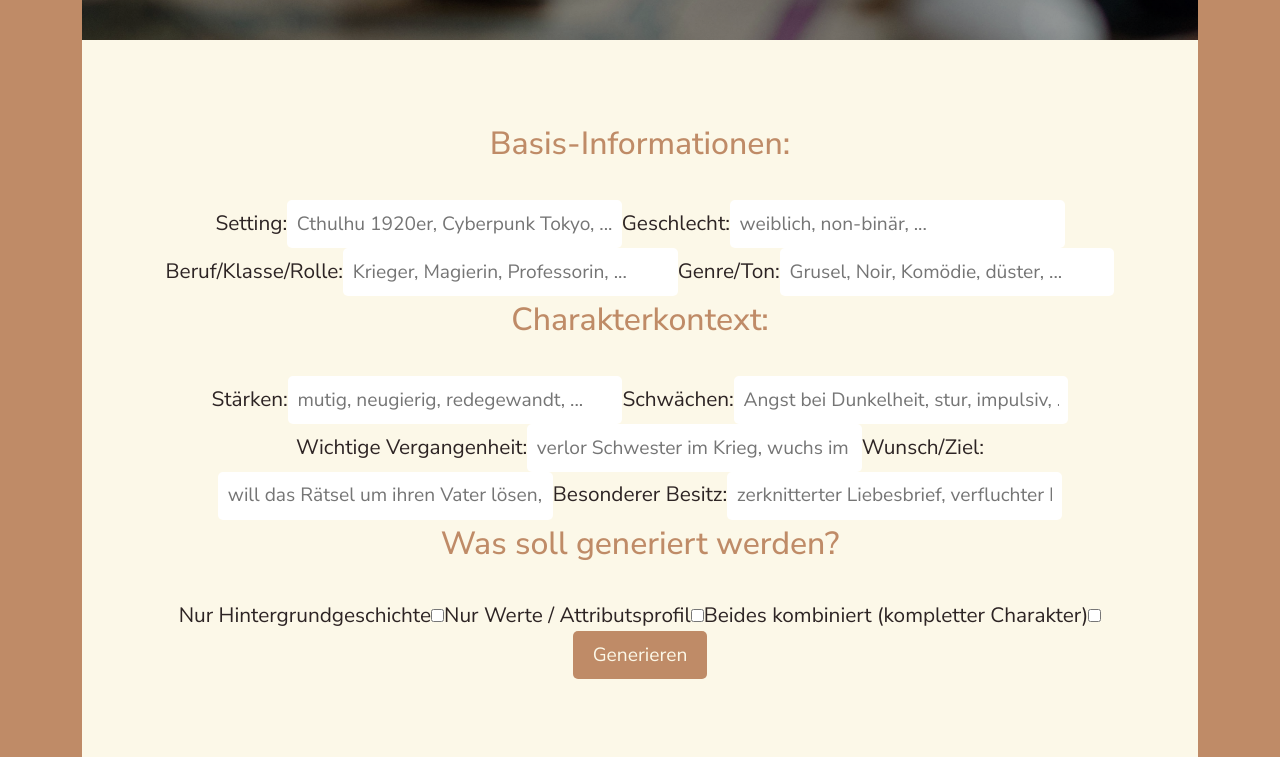
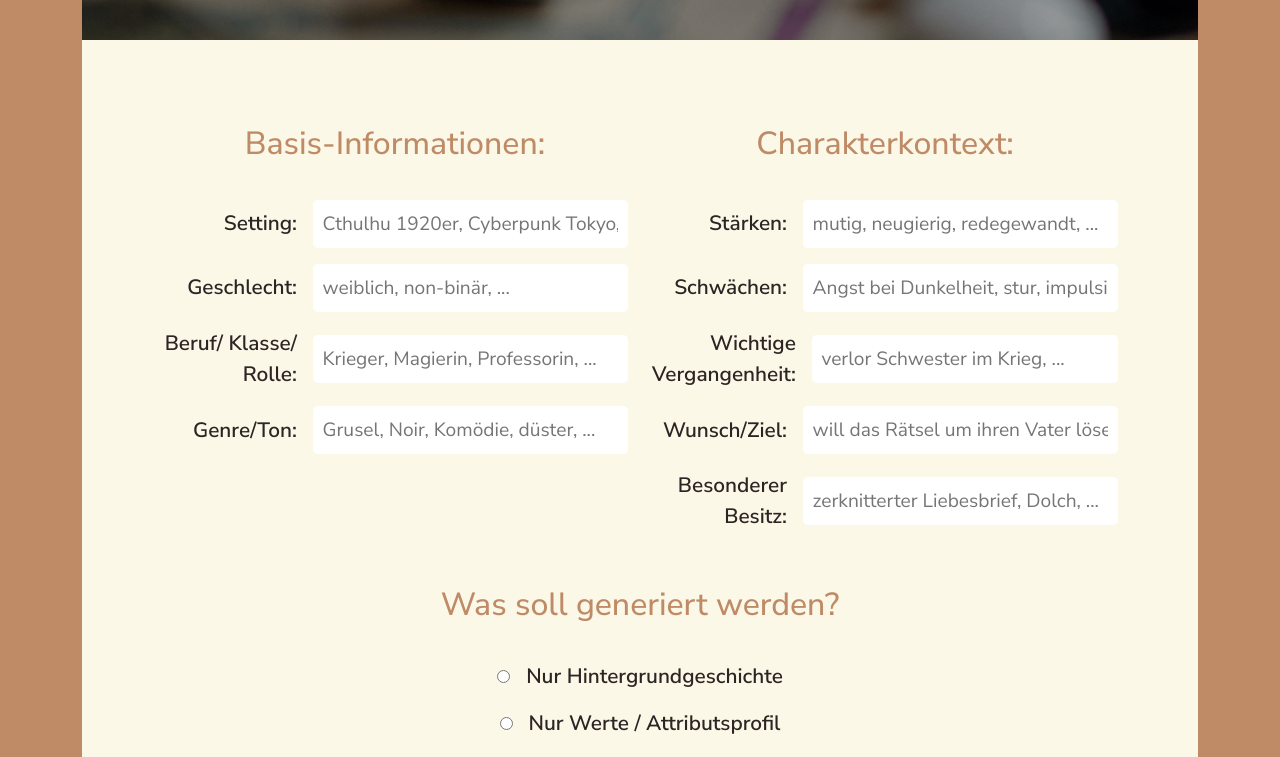
Before and after one commit to Anthophila1909/pen-and-paper-figure-generator, a React (Create React App) app: page / in a window 1280 px wide. Shown: the part 280-1037 px from the top of the page. Built offline with nearby package versions, Linux system fonts and the light colour scheme.

Commit message:
CSS: Form

```diff
--- a/src/GeneratorApp.css
+++ b/src/GeneratorApp.css
@@ -12,25 +12,63 @@
   margin-bottom: 1em;
 }
 
+.GeneratorApp .form-group {
+  display: flex;
+  align-items: center;
+  gap: 1em;
+  margin-bottom: 1em;
+  justify-content: flex-start;
+}
+
 .GeneratorApp form label {
   font-size: 1.3em;
   color: var(--primary-text-color);
+  font-weight: 600;
+}
+
+.GeneratorApp .form-group label {
+  width: 9.8em;
+  text-align: right;
 }
 
 .GeneratorApp form input[type="text"] {
-  width: 35%;
+  width: 100%;
   padding: 0.5em;
   border: none;
   border-radius: 5px;
   font-size: 1.2em;
 }
 
+.GeneratorApp .generator-entscheidung h2 {
+  margin-top: 1em;
+}
+
+.GeneratorApp .radio-group {
+  display: flex;
+  align-items: center;
+  gap: 0.5em;
+  margin-bottom: 1em;
+  justify-content: center;
+}
+
+.GeneratorApp .radio-group input[type="radio"] {
+  margin-right: 0.5em;
+  cursor: pointer;
+}
+
 .GeneratorApp form input[type="submit"] {
   background-color: var(--primary-color);
   color: var(--secondary-color);
-  border: none;
+  border: 1px solid var(--primary-color);
   border-radius: 5px;
   padding: 0.5em 1em;
   font-size: 1.2em;
+  margin-top: 2em;
   cursor: pointer;
+  transition: ease-in-out 0.1s all;
 }
+
+.GeneratorApp form input[type="submit"]:hover {
+  background-color: var(--secondary-color);
+  color: var(--primary-color);
+}
--- a/src/GeneratorApp.js
+++ b/src/GeneratorApp.js
@@ -5,76 +5,129 @@ export default function GeneratorApp() {
   return (
     <div className="GeneratorApp">
       <form>
-        <div className="basisinformationen">
+        <div className="row">
+          <div className="col basisinformationen">
             <h2>Basis-Informationen:</h2>
-          <label for="setting">Setting:</label>
+            <div className="form-group">
+              <label htmlFor="setting">Setting:</label>
               <input
                 type="text"
                 placeholder="Cthulhu 1920er, Cyberpunk Tokyo, ..."
                 name="setting"
+                id="setting"
+                required
               />
-          <label for="geschlecht">Geschlecht:</label>
+            </div>
+            <div className="form-group">
+              <label htmlFor="geschlecht">Geschlecht:</label>
               <input
                 type="text"
                 placeholder="weiblich, non-binär, ..."
                 name="geschlecht"
+                id="geschlecht"
               />
-          <label for="klasse">Beruf/Klasse/Rolle:</label>
+            </div>
+            <div className="form-group">
+              <label htmlFor="klasse">Beruf/ Klasse/ Rolle:</label>
               <input
                 type="text"
                 placeholder="Krieger, Magierin, Professorin, ..."
                 name="klasse"
+                id="klasse"
               />
-          <label for="genre">Genre/Ton:</label>
+            </div>
+            <div className="form-group">
+              <label htmlFor="genre">Genre/Ton:</label>
               <input
                 type="text"
                 placeholder="Grusel, Noir, Komödie, düster, ..."
                 name="genre"
+                id="genre"
               />
             </div>
-        <div className="charakterkontext">
+          </div>
+          <div className="col charakterkontext">
             <h2>Charakterkontext:</h2>
-          <label for="stärken">Stärken:</label>
+            <div className="form-group">
+              <label htmlFor="stärken">Stärken:</label>
               <input
                 type="text"
                 placeholder="mutig, neugierig, redegewandt, ..."
                 name="stärken"
+                id="stärken"
               />
-          <label for="schwächen">Schwächen:</label>
+            </div>
+            <div className="form-group">
+              <label htmlFor="schwächen">Schwächen:</label>
               <input
                 type="text"
                 placeholder="Angst bei Dunkelheit, stur, impulsiv, ..."
                 name="schwächen"
+                id="schwächen"
               />
-          <label for="vergangenheit">Wichtige Vergangenheit:</label>
+            </div>
+            <div className="form-group">
+              <label htmlFor="vergangenheit">Wichtige Vergangenheit:</label>
               <input
                 type="text"
-            placeholder="verlor Schwester im Krieg, wuchs im Kloster auf, ..."
+                placeholder="verlor Schwester im Krieg, ..."
                 name="vergangenheit"
+                id="vergangenheit"
               />
-          <label for="wunsch">Wunsch/Ziel:</label>
+            </div>
+            <div className="form-group">
+              <label htmlFor="wunsch">Wunsch/Ziel:</label>
               <input
                 type="text"
                 placeholder="will das Rätsel um ihren Vater lösen, ..."
                 name="wunsch"
+                id="wunsch"
               />
-          <label for="besitz">Besonderer Besitz:</label>
+            </div>
+            <div className="form-group">
+              <label htmlFor="besitz">Besonderer Besitz:</label>
               <input
                 type="text"
-            placeholder="zerknitterter Liebesbrief, verfluchter Dolch, ..."
+                placeholder="zerknitterter Liebesbrief, Dolch, ..."
                 name="besitz"
+                id="besitz"
               />
+            </div>
+          </div>
         </div>
         <div className="generator-entscheidung">
           <h2>Was soll generiert werden?</h2>
-          <label for="hintergrundgeschichte">Nur Hintergrundgeschichte</label>
-          <input type="checkbox" name="hintergrundgeschichte" />
-          <label for="werte">Nur Werte / Attributsprofil</label>
-          <input type="checkbox" name="werte" />
-          <label for="kompletter-charaker">
+          <div className="radio-group">
+            <input
+              type="radio"
+              name="generatorOptionen"
+              value="hintergrundgeschichte"
+              id="hintergrundgeschichte"
+            />
+            <label htmlFor="hintergrundgeschichte">
+              Nur Hintergrundgeschichte
+            </label>
+          </div>
+          <div className="radio-group">
+            <input
+              type="radio"
+              name="generatorOptionen"
+              value="werte"
+              id="werte"
+            />
+            <label htmlFor="werte">Nur Werte / Attributsprofil</label>
+          </div>
+          <div className="radio-group">
+            <input
+              type="radio"
+              name="generatorOptionen"
+              value="kompletter-charaker"
+              id="kompletter-charaker"
+            />
+            <label htmlFor="kompletter-charaker">
               Beides kombiniert (kompletter Charakter)
             </label>
-          <input type="checkbox" name="kompletter-charaker" />
+          </div>
           <input type="submit" value="Generieren" />
         </div>
       </form>
```
Lines whose indentation alone changed are shown as unchanged.
